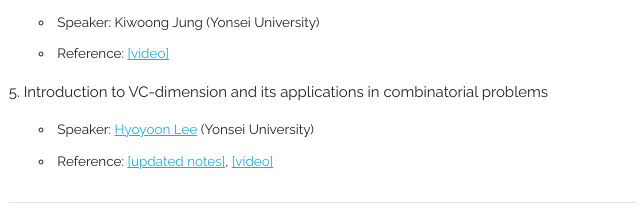
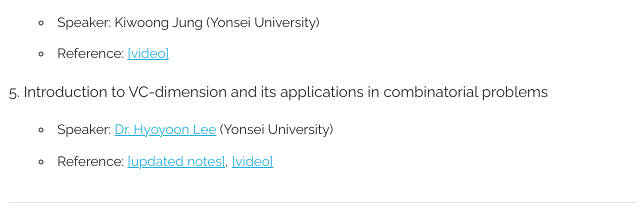
Before and after one commit to yonsei-cs-theory-students/yonsei-cs-theory-students.github.io, a plain HTML site: page index.html in a window 1280 px wide. Shown: the part 1017-1234 px from the top of the page, 484-1124 px from the left. Drawn offline with Linux system fonts and the light colour scheme.

Commit message:
24-2 wk1 fix 2

```diff
--- a/index.html
+++ b/index.html
@@ -141,7 +141,7 @@
           <li>Introduction to VC-dimension and its applications in combinatorial problems</li>
           <ul>
             <li>
-              Speaker: <a href="https://sites.google.com/view/hyoyoonlee" target="_blank">Hyoyoon Lee</a> (Yonsei University)
+              Speaker: <a href="https://sites.google.com/view/hyoyoonlee" target="_blank">Dr. Hyoyoon Lee</a> (Yonsei University)
             </li>
             <li>
               Reference:
```
